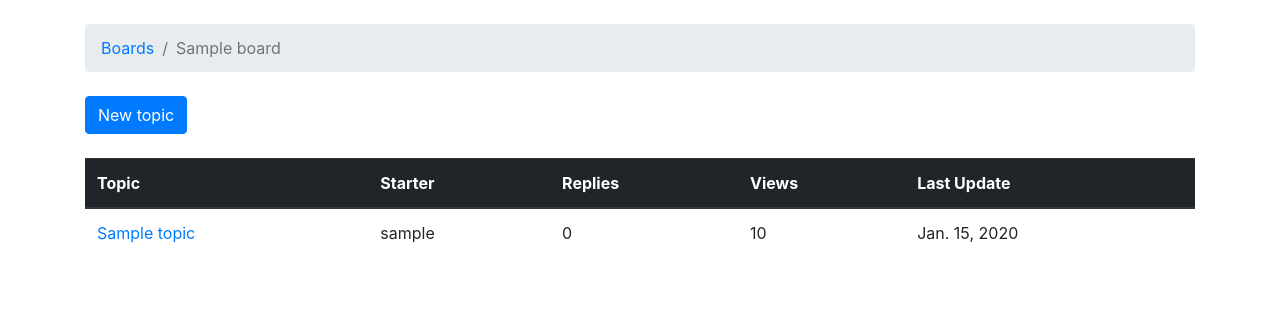
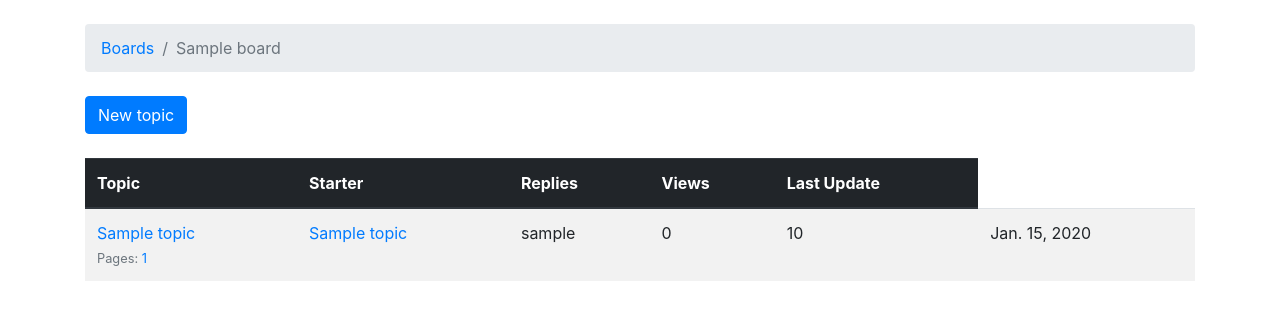
Before and after one commit to jainanmol123/django-boards, a Django app: page /boards/1/ in a window 1280 px wide. Shown: the part 56-376 px from the top of the page. Run offline with Django 3.2, Linux system fonts and the light colour scheme; tables that the repository leaves empty hold one stand-in row (values such as "Sample post"); some libraries are stand-ins or nearby versions; some web fonts are replaced.

Commit message:
updated on  13april

```diff
--- a/boards/models.py
+++ b/boards/models.py
@@ -1,6 +1,9 @@
 from django.db import models
 from django.contrib.auth.models import User
 from django.utils.text import Truncator
+from markdown import markdown
+from django.utils.html import mark_safe
+import math
 
 class Board(models.Model):
     name=models.CharField(max_length=30,unique=True)
@@ -28,6 +31,27 @@ class Topic(models.Model):
     def __str__(self):
         return self.subject
 
+    def get_page_count(self):
+        count = self.posts.count()
+        pages = count / 20
+        return math.ceil(pages)
+
+    def has_many_pages(self, count=None):
+        if count is None:
+            count = self.get_page_count()
+        return count > 6
+
+    def get_page_range(self):
+        count = self.get_page_count()
+        if self.has_many_pages(count):
+            return range(1, 5)
+        return range(1, count + 1)
+
+    def get_last_ten_post(self):
+        return self.posts.order_by('-created_at')[:10]
+
+
+
 class Post(models.Model):
     message=models.TextField(max_length=4000)
     topic=models.ForeignKey(Topic,related_name='posts')
@@ -36,6 +60,10 @@ class Post(models.Model):
     created_by=models.ForeignKey(User,related_name='posts')
     updated_by=models.ForeignKey(User,null=True,related_name='+')
 
+    def get_message_as_markdown(self):
+        return mark_safe(markdown(self.message,safe_made='escape'))
+
+
     def __str__(self):
         truncated_message=Truncator(self.message)
         return truncated_message.chars(30)
--- a/boards/views.py
+++ b/boards/views.py
@@ -5,6 +5,7 @@ from django.shortcuts import get_object_or_404, redirect, render
 from django.views.generic import UpdateView, ListView
 from django.utils import timezone
 from django.utils.decorators import method_decorator
+from django.urls import reverse
 
 from .forms import NewTopicForm, PostForm
 from .models import Board, Post, Topic
@@ -13,7 +14,7 @@ from .models import Board, Post, Topic
 class BoardListView(ListView):
     model = Board
     context_object_name = 'boards'
-    template_name = 'home.html'
+    template_name = 'boards/home.html'
 
 
 class TopicListView(ListView):
@@ -36,11 +37,16 @@ class PostListView(ListView):
     model = Post
     context_object_name = 'posts'
     template_name = 'topic_posts.html'
-    paginate_by = 4
+    paginate_by = 10
 
     def get_context_data(self, **kwargs):
-        self.topic.views += 1
-        self.topic.save()
+
+        session_key = 'viewed_topic_{}'.format(self.topic.pk)  # <-- here
+        if not self.request.session.get(session_key, False):
+            self.topic.views += 1
+            self.topic.save()
+            self.request.session[session_key] = True           # <-- until here
+
         kwargs['topic'] = self.topic
         return super().get_context_data(**kwargs)
 
@@ -68,7 +74,7 @@ def new_topic(request, pk):
             return redirect('topic_posts', pk=pk, topic_pk=topic.pk)
     else:
         form = NewTopicForm()
-    return render(request, 'new_topic.html', {'board': board, 'form': form})
+    return render(request, 'boards/new_topic.html', {'board': board, 'form': form})
 
 
 @login_required
@@ -81,7 +87,17 @@ def reply_topic(request, pk, topic_pk):
             post.topic = topic
             post.created_by = request.user
             post.save()
-            return redirect('topic_posts', pk=pk, topic_pk=topic_pk)
+
+            topic.last_updated=timezone.now()
+            topic.save()
+
+            topic_url = reverse('topic_posts', kwargs={'pk': pk, 'topic_pk': topic_pk})
+            topic_post_url = '{url}?page={page}#{id}'.format(
+                url=topic_url,
+                id=post.pk,
+                page=topic.get_page_count()
+            )
+            return redirect(topic_post_url)
     else:
         form = PostForm()
     return render(request, 'reply_topic.html', {'topic': topic, 'form': form})
--- a/myproject/settings.py
+++ b/myproject/settings.py
@@ -36,7 +36,11 @@ INSTALLED_APPS = [
     'django.contrib.sessions',
     'django.contrib.messages',
     'django.contrib.staticfiles',
+    'django.contrib.humanize',
+
+
     'widget_tweaks',
+
     'boards',
     'accounts',
 ]
@@ -128,6 +132,7 @@ STATICFILES_DIRS=[
 ]
 
 LOGOUT_REDIRECT_URL='home'
+LOGIN_REDIRECT_URL = 'home'
 EMAIL_BACKEND = 'django.core.mail.backends.console.EmailBackend'
 
 LOGIN_URL='login'
--- a/myproject/urls.py
+++ b/myproject/urls.py
@@ -9,7 +9,7 @@ from boards import views
 urlpatterns = [
     url(r'^$', views.BoardListView.as_view(), name='home'),
     url(r'^signup/$', accounts_views.signup, name='signup'),
-    url(r'^login/$', auth_views.LoginView.as_view(template_name='login.html'), name='login'),
+    url(r'^login/$', auth_views.LoginView.as_view(template_name='boards/login.html'), name='login'),
     url(r'^logout/$', auth_views.LogoutView.as_view(), name='logout'),
 
     url(r'^reset/$',
@@ -41,4 +41,5 @@ urlpatterns = [
     url(r'^boards/(?P<pk>\d+)/topics/(?P<topic_pk>\d+)/posts/(?P<post_pk>\d+)/edit/$',
         views.PostUpdateView.as_view(), name='edit_post'),
     url(r'^admin/', admin.site.urls),
+    url(r'^settings/account/$',accounts_views.UserUpdateView.as_view(),name='my_account')
 ]
--- /dev/null
+++ b/static/css/accounts1.css
@@ -0,0 +1,4 @@
+body {
+   background-image: url(../img/back.png);
+
+}
--- a/templates/boards/base.html
+++ b/templates/boards/base.html
@@ -25,7 +25,7 @@
               {{ user.username }}
             </a>
             <div class="dropdown-menu dropdown-menu-right" aria-labelledby="userMenu">
-              <a class="dropdown-item" href="#">My account</a>
+              <a class="dropdown-item" href="{% url 'my_account' %}">My account</a>
               <a class="dropdown-item" href="{% url 'password_reset' %}">Change password</a>
               <div class="dropdown-divider"></div>
               <a class="dropdown-item" href="{% url 'logout' %}">Log out</a>
@@ -54,5 +54,6 @@
 <script src="https://code.jquery.com/jquery-3.2.1.slim.min.js" integrity="sha384-KJ3o2DKtIkvYIK3UENzmM7KCkRr/rE9/Qpg6aAZGJwFDMVNA/GpGFF93hXpG5KkN" crossorigin="anonymous"></script>
 <script src="https://cdnjs.cloudflare.com/ajax/libs/popper.js/1.12.9/umd/popper.min.js" integrity="sha384-ApNbgh9B+Y1QKtv3Rn7W3mgPxhU9K/ScQsAP7hUibX39j7fakFPskvXusvfa0b4Q" crossorigin="anonymous"></script>
 <script src="https://maxcdn.bootstrapcdn.com/bootstrap/4.0.0/js/bootstrap.min.js" integrity="sha384-JZR6Spejh4U02d8jOt6vLEHfe/JQGiRRSQQxSfFWpi1MquVdAyjUar5+76PVCmYl" crossorigin="anonymous"></script>
+{% block javascript %}{% endblock %}
 </body>
 </html>
--- a/templates/boards/includes/pagination.html
+++ b/templates/boards/includes/pagination.html
@@ -1,6 +1,16 @@
 {% if is_paginated %}
   <nav aria-label="Topics pagination" class="mb-4">
     <ul class="pagination">
+      {% if page_obj.number > 1 %}
+        <li class="page-item">
+          <a class="page-link" href="?page=1">First</a>
+        </li>
+      {% else %}
+        <li class="page-item disabled">
+          <span class="page-link">First</span>
+        </li>
+      {% endif %}
+
       {% if page_obj.has_previous %}
         <li class="page-item">
           <a class="page-link" href="?page={{ page_obj.previous_page_number }}">Previous</a>
@@ -19,7 +29,7 @@
               <span class="sr-only">(current)</span>
             </span>
           </li>
-        {% else %}
+        {% elif page_num > page_obj.number|add:'-3' and page_num < page_obj.number|add:'3' %}
           <li class="page-item">
             <a class="page-link" href="?page={{ page_num }}">{{ page_num }}</a>
           </li>
@@ -35,6 +45,16 @@
           <span class="page-link">Next</span>
         </li>
       {% endif %}
+
+      {% if page_obj.number != paginator.num_pages %}
+        <li class="page-item">
+          <a class="page-link" href="?page={{ paginator.num_pages }}">Last</a>
+        </li>
+      {% else %}
+        <li class="page-item disabled">
+          <span class="page-link">Last</span>
+        </li>
+      {% endif %}
     </ul>
   </nav>
 {% endif %}
--- a/templates/boards/topics.html
+++ b/templates/boards/topics.html
@@ -1,4 +1,6 @@
 {% extends 'boards/base.html' %}
+
+{% load humanize %}
 
 {% block title %}
   {{ board.name }} - {{ block.super }}
@@ -14,7 +16,7 @@
     <a href="{% url 'new_topic' board.pk %}" class="btn btn-primary">New topic</a>
   </div>
 
-  <table class="table mb-4">
+  <table class="table table-striped mb-4">
     <thead class="thead-dark">
       <tr>
         <th>Topic</th>
@@ -26,7 +28,22 @@
     </thead>
     <tbody>
       {% for topic in topics %}
+        {% url 'topic_posts' board.pk topic.pk as topic_url %}
         <tr>
+          <td>
+            <p class="mb-0">
+              <a href="{{ topic_url }}">{{ topic.subject }}</a>
+            </p>
+            <small class="text-muted">
+              Pages:
+              {% for i in topic.get_page_range %}
+                <a href="{{ topic_url }}?page={{ i }}">{{ i }}</a>
+              {% endfor %}
+              {% if topic.has_many_pages %}
+              ... <a href="{{ topic_url }}?page={{ topic.get_page_count }}">Last Page</a>
+              {% endif %}
+            </small>
+          </td>
           <td><a href="{% url 'topic_posts' board.pk topic.pk %}">{{ topic.subject }}</a></td>
           <td>{{ topic.starter.username }}</td>
           <td>{{ topic.replies }}</td>
```
Also changed, not shown: accounts/views.py (+15 -0 lines), boards/templatetags/gravatar.py (added, +19 -0 lines), boards/tests/test_view_board_topics.py (+1 -1 lines), boards/tests/test_view_reply_topic.py (+80 -2 lines), boards/tests/test_view_topic_posts.py (+2 -2 lines), templates/edit_post.html (+11 -0 lines), templates/my_account.html (added, +26 -0 lines), templates/reply_topic.html (+13 -2 lines), templates/topic_posts.html (+4 -3 lines), static/img/back.png (added), static/js/simplemde.min.js (added).
